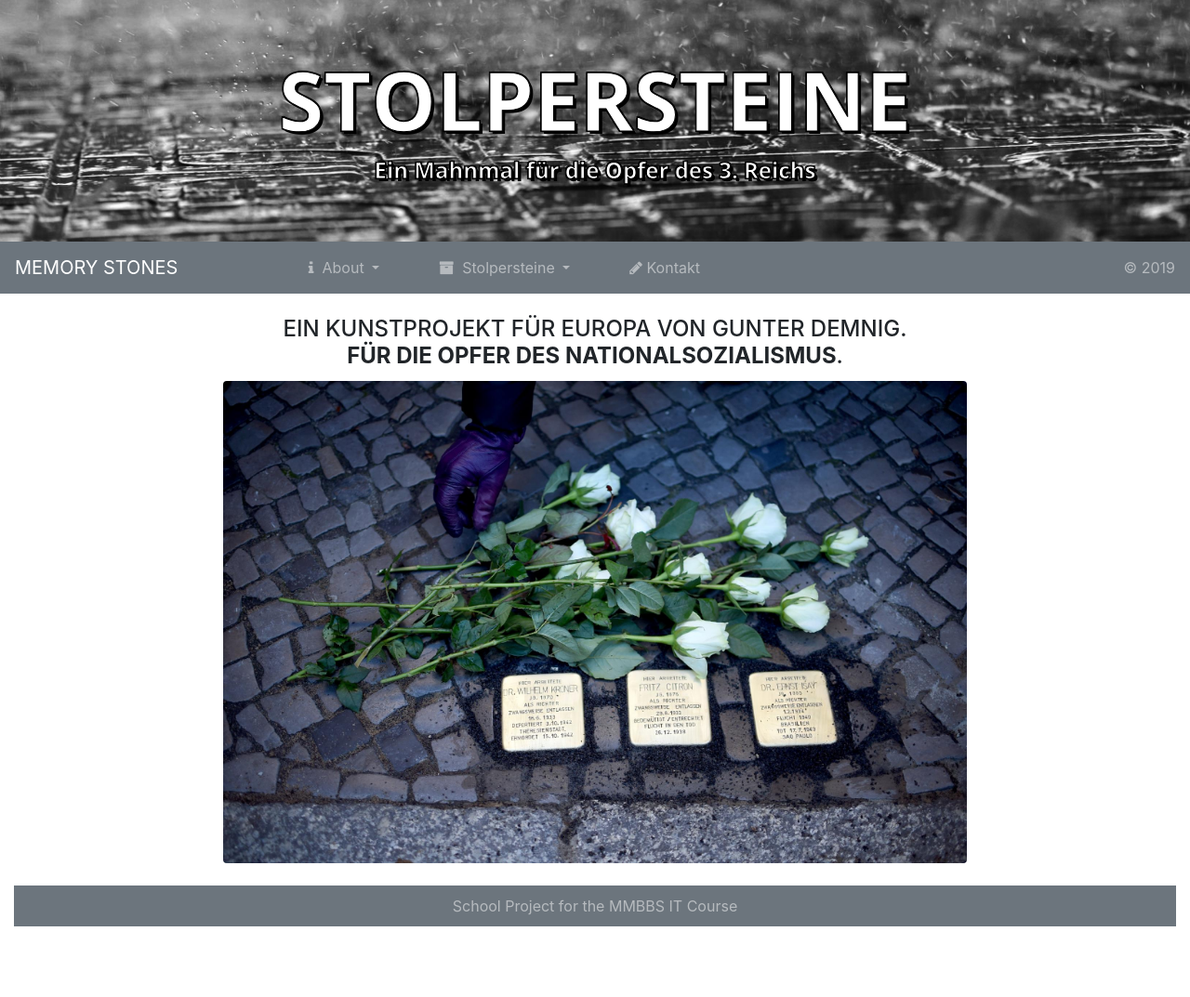
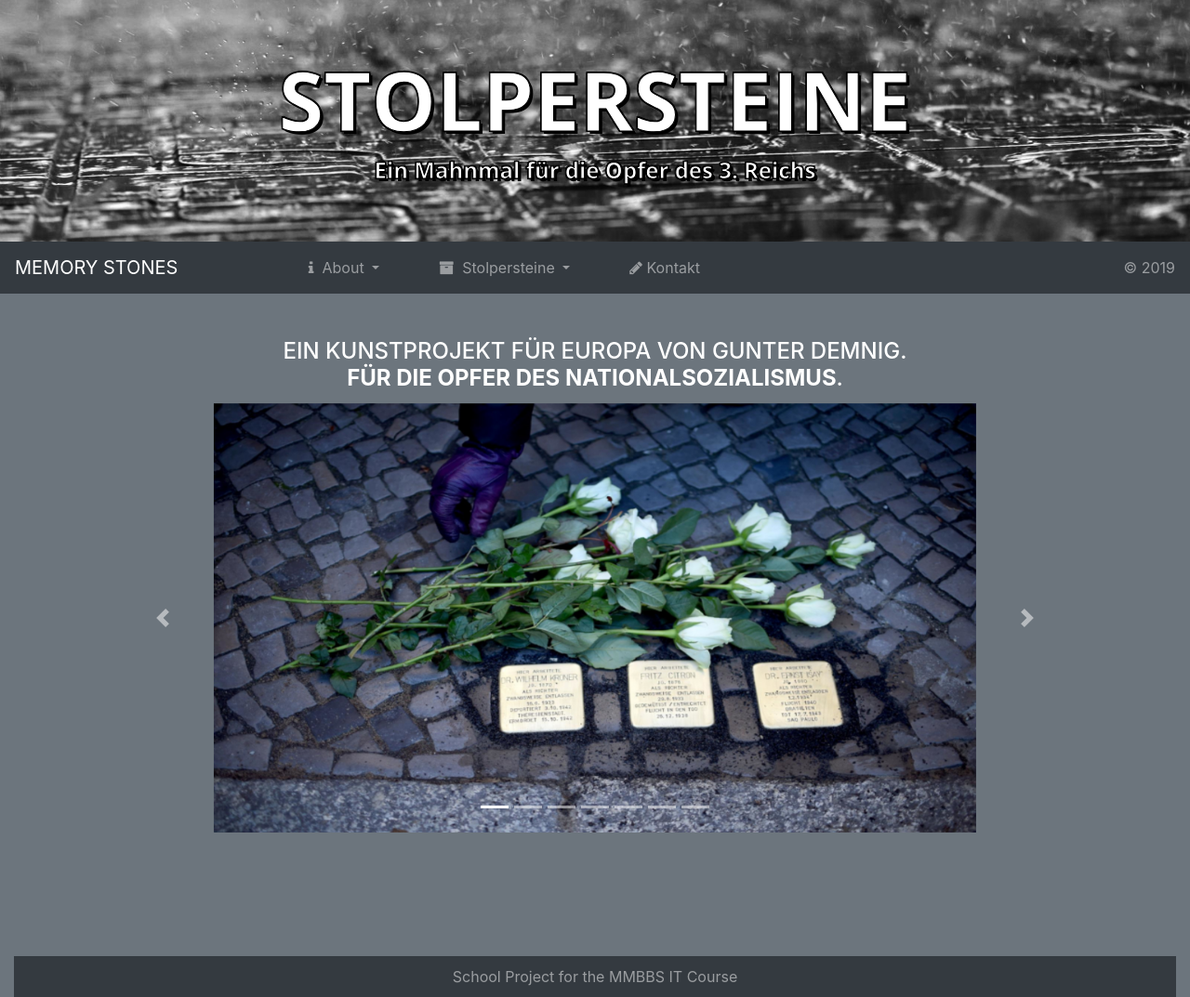
Before and after one commit to LukeBu95/memoryStones, a PHP site: page / in a window 1280 px wide. Shown: the whole page at 93% size. Before the commit the page ends 997 px from the top, so only its background shows below. Run offline with PHP 8.4, Linux system fonts and the light colour scheme; some libraries are stand-ins or nearby versions.

Commit message:
change design to dark and add caroussel

```diff
--- a/web/Stadtkarte.html
+++ b/web/Stadtkarte.html
@@ -1,7 +1,7 @@
 <div class="row">
 	<div class="col-md-12">
 
-		<a href="https://stolpersteine-guide.de/">
+		<a class="text-info"  href="https://stolpersteine-guide.de/">
 		<img class="img-fluid rounded" src="img/app.jpg" alt="Stadtkarte" width="auto" height="auto">
 		</a>
 
--- a/web/Stolpersteine_Hannover.html
+++ b/web/Stolpersteine_Hannover.html
@@ -6,7 +6,7 @@
 	<div class="col-md-6">
 
 		<p class="text-justify">In einer
-			<a href="https://www.hannover.de/content/download/574719/13159054/file/Verlegte+Stolpersteine+in+Hannover+%28nach+Nachnamen%29+-+Januar+2016.pdf">Liste</a>
+			<a class="text-info"  href="https://www.hannover.de/content/download/574719/13159054/file/Verlegte+Stolpersteine+in+Hannover+%28nach+Nachnamen%29+-+Januar+2016.pdf">Liste</a>
 			finden Sie die Namen der Opfer und die Orte der bislang verlegten 330 Stolpersteine in Hannover.</p>
 		<p class="cart-text"> Im Stadtgebiet Hannover wurden bislang 330 Stolpersteine an 114 Orten verlegt.
 			(Stand: Januar 2016)
@@ -53,7 +53,7 @@
 			erarbeitet die Städtische Erinnerungskultur für jeden Stolperstein. Die Verlegeorte sowie detaillierte
 			Informationen und die Biographien zu den Opfern des Nationalsozialismus
 			aus Hannover, die mit einem Stolperstein bedacht sind, können seit Juni 2013 auf einer digitalen
-			Stadtkarte unter <a href="https://www.hannover-gis.de/GIS/">www.hannover-gis.de</a> unter dem Thema "Erinnerungskultur"
+			Stadtkarte unter <a class="text-info"  href="https://www.hannover-gis.de/GIS/">www.hannover-gis.de</a> unter dem Thema "Erinnerungskultur"
 			abgerufen werden.</p>
 		<br>
 		<br>
--- a/web/index.php
+++ b/web/index.php
@@ -12,7 +12,6 @@
     <link rel="stylesheet" href="css/style.css"/>
     <link rel="stylesheet" href="css/font-awesome.min.css">
 
-	<script language="javascript" type="text/javascript" src="js/form-valid.js"></script>
 </head>
 
 <body>
@@ -53,7 +52,7 @@ if (isset($_GET['link']) && !empty($_GET['link'])) {
     <h2 class="Display-2">STOLPERSTEINE</h2>
     <h4>Ein Mahnmal für die Opfer des 3. Reichs</h4>
 </header>
-<nav class="navbar navbar-expand-md navbar-dark bg-secondary nav-justified">
+<nav class="navbar navbar-expand-md navbar-dark bg-dark nav-justified">
     <a class="navbar-brand" href="?link"> MEMORY STONES</a>
     <button class="navbar-toggler navbar-toggler-right" type="button" data-toggle="collapse" data-target="#navbarText"
             aria-controls="navbarText" aria-expanded="true" aria-label="Toggle navigation">
@@ -104,9 +103,9 @@ if (isset($_GET['link']) && !empty($_GET['link'])) {
 
 <div class="container-fluid">
     <div class="row">
-        <div class="col-md-12 right">
+        <div class="col-md-12 right bg-secondary text-white">
 
-            <div class="row p-4">
+            <div class="row p-5">
 
                 <div class="col-md-12">
                     <!-- Content -->
@@ -120,17 +119,20 @@ if (isset($_GET['link']) && !empty($_GET['link'])) {
             <div class="row">
 
                 <div class="col-md-12">
-                    <footer> School Project for the MMBBS IT Course</footer>
+                    <footer class="bg-dark"> School Project for the MMBBS IT Course</footer>
                 </div>
             </div>
         </div>
     </div>
 </div>
 
+
 <script src="js/jquery-3.1.1.min.js"></script>
 <script src="https://cdnjs.cloudflare.com/ajax/libs/tether/1.4.0/js/tether.min.js"
         integrity="sha384-DztdAPBWPRXSA/3eYEEUWrWCy7G5KFbe8fFjk5JAIxUYHKkDx6Qin1DkWx51bBrb"
         crossorigin="anonymous"></script>
 <script src="js/bootstrap/bootstrap.js"></script>
+<script type="text/javascript" src="js/form-valid.js"></script>
+
 </body>
 </html>
--- a/web/mail.html
+++ b/web/mail.html
@@ -71,9 +71,9 @@
 					</div>
 					<div class="form-row">
 						<div class="col-md-12">
-							<p class="text-muted">
+							<small class="text-white">
 								<strong>*</strong> Diese Felder werden benötigt.
-								<br>Ihre Daten werden nicht gespeichert oder weiterverarbeitet.</p>
+								<br>Ihre Daten werden nicht gespeichert oder weiterverarbeitet.</small>
 						</div>
 					</div>
 				</div>
--- a/web/startup.html
+++ b/web/startup.html
@@ -1,7 +1,49 @@
 <div class="col-md-12">
-	<h4 class="card-title text-center">
-		EIN KUNSTPROJEKT FÜR EUROPA VON GUNTER DEMNIG.<br>
-		<b>FÜR DIE OPFER DES NATIONALSOZIALISMUS</b>.<br>
-	</h4>
-	<img class="img-fluid rounded" src="img/rose.jpg" alt="Rosen" width="800" height="600">
+    <h4 class="card-title text-center">
+        EIN KUNSTPROJEKT FÜR EUROPA VON GUNTER DEMNIG.<br>
+        <b>FÜR DIE OPFER DES NATIONALSOZIALISMUS</b>.<br>
+    </h4>
+
+    <div id="memoryStones" class="carousel slide" data-ride="carousel">
+        <ol class="carousel-indicators">
+            <li data-target="#memoryStones" data-slide-to="0" class="active"></li>
+            <li data-target="#memoryStones" data-slide-to="1"></li>
+            <li data-target="#memoryStones" data-slide-to="2"></li>
+            <li data-target="#memoryStones" data-slide-to="3"></li>
+            <li data-target="#memoryStones" data-slide-to="4"></li>
+            <li data-target="#memoryStones" data-slide-to="5"></li>
+            <li data-target="#memoryStones" data-slide-to="6"></li>
+        </ol>
+        <div class="carousel-inner">
+            <div class="carousel-item active">
+                <img class="d-block w-75 h-75" src="img/diashow/rose2.jpg" alt="stolperstein">
+            </div>
+            <div class="carousel-item">
+                <img class="d-block w-75 h-75" src="img/diashow/Stolperstein2.jpg" alt="stolperstein">
+            </div>
+            <div class="carousel-item">
+                <img class="d-block w-75 h-75" src="img/diashow/roseRed2.jpg" alt="stolperstein">
+            </div>
+            <div class="carousel-item">
+                <img class="d-block w-75 h-75" src="img/diashow/Stolpersteine-AA_im-Pflaster2.jpg" alt="stolperstein">
+            </div>
+            <div class="carousel-item">
+                <img class="d-block w-75 h-75" src="img/diashow/Stolpersteine42.jpg" alt="stolperstein">
+            </div>
+            <div class="carousel-item">
+                <img class="d-block w-75 h-75" src="img/diashow/Stolpersteine_in_Chodov.jpg" alt="stolperstein">
+            </div>
+            <div class="carousel-item">
+                <img class="d-block w-75 h-75" src="img/diashow/Stolperstein_Budapester_Strasse2.jpg" alt="stolperstein">
+            </div>
+        </div>
+        <a class="carousel-control-prev" href="#memoryStones" role="button" data-slide="prev">
+            <span class="carousel-control-prev-icon" aria-hidden="true"></span>
+            <span class="sr-only">Previous</span>
+        </a>
+        <a class="carousel-control-next" href="#memoryStones" role="button" data-slide="next">
+            <span class="carousel-control-next-icon" aria-hidden="true"></span>
+            <span class="sr-only">Next</span>
+        </a>
+    </div>
 </div>
```
Also changed, not shown: web/Geschichte.html (+8 -9 lines), web/gunter.html (+4 -5 lines), web/img/diashow/Stolperstein2.jpg (added), web/img/diashow/Stolperstein_Budapester_Strasse2.jpg (added), web/img/diashow/Stolpersteine-AA_im-Pflaster2.jpg (added), web/img/diashow/Stolpersteine42.jpg (added), web/img/diashow/Stolpersteine_in_Chodov_2.png (added), web/img/diashow/rose2.jpg (added), web/img/diashow/roseRed2.jpg (added), web/img/rose.jpg (deleted).
